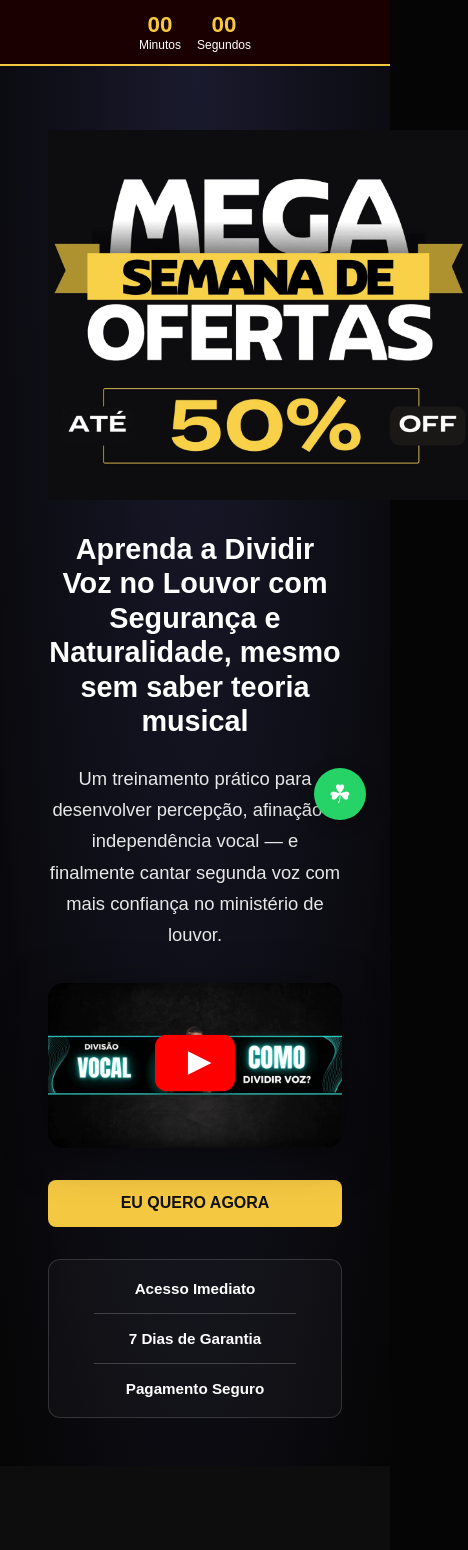
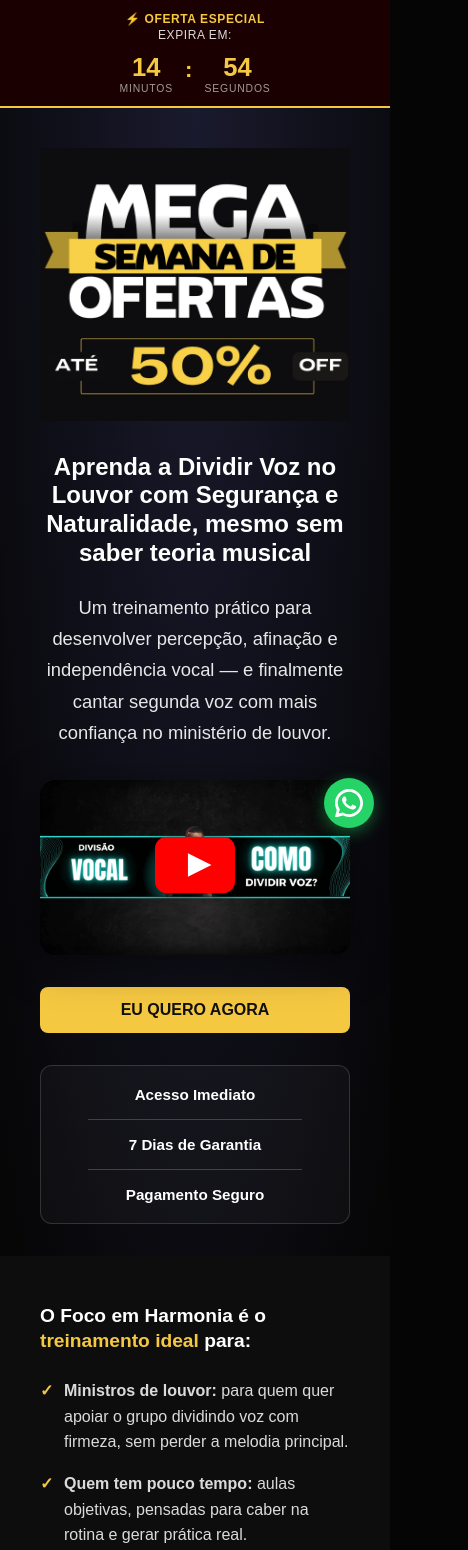
Before and after one commit to focoemcanto-pixel/harmonia, a Next.js app: page / in a window 390 px wide. Shown: the top 1550 px of the page, 468 px wide, since content can reach past the window. Built offline with nearby package versions, Linux system fonts and the light colour scheme.

Commit message:
feat: implement looping countdown, whatsapp icon, and mobile responsiveness
Agent-Logs-Url: https://github.com/focoemcanto-pixel/harmonia/sessions/f6beb59e-cc89-430f-b965-db21271e72c6

Co-authored-by: focoemcanto-pixel <259577848+focoemcanto-pixel@users.noreply.github.com>

```diff
--- /dev/null
+++ b/app/components/CountdownTimer.tsx
@@ -0,0 +1,39 @@
+'use client'
+
+import { useEffect, useState } from 'react'
+
+const total = 15 * 60
+
+export default function CountdownTimer() {
+  const [seconds, setSeconds] = useState(total)
+
+  useEffect(() => {
+    const id = setInterval(() => {
+      setSeconds((s) => (s > 0 ? s - 1 : total))
+    }, 1000)
+
+    return () => clearInterval(id)
+  }, [])
+
+  const minutes = String(Math.floor(seconds / 60)).padStart(2, '0')
+  const secs = String(seconds % 60).padStart(2, '0')
+  const isUrgent = seconds < 60
+
+  return (
+    <section className="countdown">
+      <div className="countdown-label">
+        <strong>⚡ OFERTA ESPECIAL</strong>
+        Expira em:
+      </div>
+      <div className="count-box">
+        <strong className={isUrgent ? 'pulse' : undefined}>{minutes}</strong>
+        <span>Minutos</span>
+      </div>
+      <div className="count-separator">:</div>
+      <div className="count-box">
+        <strong className={isUrgent ? 'pulse' : undefined}>{secs}</strong>
+        <span>Segundos</span>
+      </div>
+    </section>
+  )
+}
--- a/app/globals.css
+++ b/app/globals.css
@@ -27,9 +27,19 @@ p{line-height:1.7;margin-bottom:1rem;color:rgba(255,255,255,.85)}
 .button.centered{display:block;max-width:400px;margin:2rem auto 0}
 
 /* Countdown */
-.countdown{display:flex;justify-content:center;gap:1rem;padding:.75rem;background:#1a0000;border-bottom:2px solid #f5c842}
-.count-box{display:flex;flex-direction:column;align-items:center;font-size:.75rem}
-.count-box strong{font-size:1.4rem;color:#f5c842}
+.countdown{display:flex;justify-content:center;align-items:center;gap:1.5rem;padding:.85rem 1rem;background:#1a0000;border-bottom:2px solid #f5c842;position:sticky;top:0;z-index:100}
+.countdown-label{color:rgba(255,255,255,.85);font-size:.8rem;text-transform:uppercase;letter-spacing:.05em;text-align:center;line-height:1.3}
+.countdown-label strong{display:block;color:#f5c842;font-size:.75rem}
+.count-box{display:flex;flex-direction:column;align-items:center;min-width:52px}
+.count-box strong{font-size:2rem;color:#f5c842;font-weight:800;line-height:1;font-variant-numeric:tabular-nums}
+.count-box strong.pulse{animation:pulse 1s infinite}
+.count-box span{font-size:.65rem;text-transform:uppercase;letter-spacing:.08em;color:rgba(255,255,255,.6);margin-top:2px}
+.count-separator{font-size:1.8rem;font-weight:800;color:#f5c842;line-height:1;padding-bottom:8px}
+
+@keyframes pulse{
+  0%,100%{opacity:1;transform:scale(1)}
+  50%{opacity:.75;transform:scale(1.08)}
+}
 
 /* Hero */
 .hero-original{padding:4rem 1.5rem 3rem;background:radial-gradient(ellipse at top,#1a1a2e,#050505)}
@@ -125,24 +135,40 @@ p{line-height:1.7;margin-bottom:1rem;color:rgba(255,255,255,.85)}
 .faq-list p{padding:.25rem 1.25rem 1rem;color:rgba(255,255,255,.75);font-size:.95rem;margin:0}
 
 /* WhatsApp */
-.whatsapp{position:fixed;bottom:1.5rem;right:1.5rem;background:#25d366;color:#fff;width:52px;height:52px;border-radius:50%;display:flex;align-items:center;justify-content:center;font-size:1.6rem;box-shadow:0 4px 16px rgba(0,0,0,.3);z-index:999;transition:transform .2s}
-.whatsapp:hover{transform:scale(1.1)}
+.whatsapp{position:fixed;bottom:1.5rem;right:1.5rem;background:#25d366;color:#fff;width:56px;height:56px;border-radius:50%;display:flex;align-items:center;justify-content:center;box-shadow:0 4px 16px rgba(37,211,102,.45);z-index:999;transition:transform .2s,box-shadow .2s}
+.whatsapp:hover{transform:scale(1.12);box-shadow:0 6px 24px rgba(37,211,102,.6)}
 
 /* Product image */
 .product-img{border-radius:16px;box-shadow:0 8px 40px rgba(0,0,0,.5)}
 
 /* Mobile */
 @media (max-width:768px){
+  .countdown{flex-wrap:wrap;gap:.75rem;padding:.75rem 1rem}
+  .countdown-label{width:100%;text-align:center;font-size:.75rem}
+  .count-box strong{font-size:1.6rem}
+  .count-separator{font-size:1.4rem}
+  .hero-original{padding:2.5rem 1rem 2rem}
+  .offer-banner{max-width:100%}
   .container.split{grid-template-columns:1fr;gap:2rem}
   .container.split.reverse-mobile img{order:-1}
   .steps-grid{grid-template-columns:1fr}
   .benefit-grid{grid-template-columns:1fr}
   .offer-grid{grid-template-columns:1fr}
+  .logo-offer{display:none}
   .carousel-slide{flex:0 0 85%}
   .carousel-btn.prev{left:4px}
   .carousel-btn.next{right:4px}
   .trust-badges{flex-direction:column;gap:1rem;padding:1.25rem}
   .trust-divider{width:80%;height:1px;margin:0 auto}
-  .mentor-img{width:220px;height:220px}
-  .guarantee-img{max-width:220px}
+  .mentor-img{width:200px;height:200px;margin:0 auto}
+  .guarantee-img{max-width:200px;margin:0 auto}
+  .section{padding:3rem 1rem}
+  .whatsapp{bottom:1rem;right:1rem;width:50px;height:50px}
+  .button.wide{max-width:100%}
 }
+
+@media (max-width:400px){
+  h1{font-size:1.5rem}
+  h2{font-size:1.2rem}
+  .price{font-size:2rem}
+}
--- a/app/page.tsx
+++ b/app/page.tsx
@@ -1,5 +1,6 @@
 import TestimonialCarousel from './components/TestimonialCarousel'
 import VideoFacade from './components/VideoFacade'
+import CountdownTimer from './components/CountdownTimer'
 
 const checkoutUrl = 'https://pay.kiwify.com.br/7FrQZOt'
 const whatsappUrl = 'https://wa.me/5571999999999'
@@ -25,12 +26,14 @@ const faqs = [
 export default function Home() {
   return (
     <main>
-      <a className="whatsapp" href={whatsappUrl} target="_blank" rel="noreferrer" aria-label="WhatsApp">☘</a>
+      <a className="whatsapp" href={whatsappUrl} target="_blank" rel="noreferrer" aria-label="WhatsApp">
+        <svg xmlns="http://www.w3.org/2000/svg" viewBox="0 0 24 24" fill="currentColor" width="28" height="28" aria-hidden="true">
+          <path d="M17.472 14.382c-.297-.149-1.758-.867-2.03-.967-.273-.099-.471-.148-.67.15-.197.297-.767.966-.94 1.164-.173.199-.347.223-.644.075-.297-.15-1.255-.463-2.39-1.475-.883-.788-1.48-1.761-1.653-2.059-.173-.297-.018-.458.13-.606.134-.133.298-.347.446-.52.149-.174.198-.298.298-.497.099-.198.05-.371-.025-.52-.075-.149-.669-1.612-.916-2.207-.242-.579-.487-.5-.669-.51-.173-.008-.371-.01-.57-.01-.198 0-.52.074-.792.372-.272.297-1.04 1.016-1.04 2.479 0 1.462 1.065 2.875 1.213 3.074.149.198 2.096 3.2 5.077 4.487.709.306 1.262.489 1.694.625.712.227 1.36.195 1.871.118.571-.085 1.758-.719 2.006-1.413.248-.694.248-1.289.173-1.413-.074-.124-.272-.198-.57-.347z" />
+          <path d="M12 0C5.373 0 0 5.373 0 12c0 2.122.554 4.112 1.523 5.84L.057 23.786a.5.5 0 0 0 .637.592l6.07-1.596A11.948 11.948 0 0 0 12 24c6.627 0 12-5.373 12-12S18.627 0 12 0zm0 21.6a9.555 9.555 0 0 1-4.868-1.332l-.35-.208-3.6.947.964-3.512-.228-.362A9.558 9.558 0 0 1 2.4 12c0-5.295 4.305-9.6 9.6-9.6s9.6 4.305 9.6 9.6-4.305 9.6-9.6 9.6z" />
+        </svg>
+      </a>
 
-      <section className="countdown">
-        <div className="count-box"><strong>00</strong><span>Minutos</span></div>
-        <div className="count-box"><strong>00</strong><span>Segundos</span></div>
-      </section>
+      <CountdownTimer />
 
       <section className="hero-original">
         <div className="container narrow center">
```
